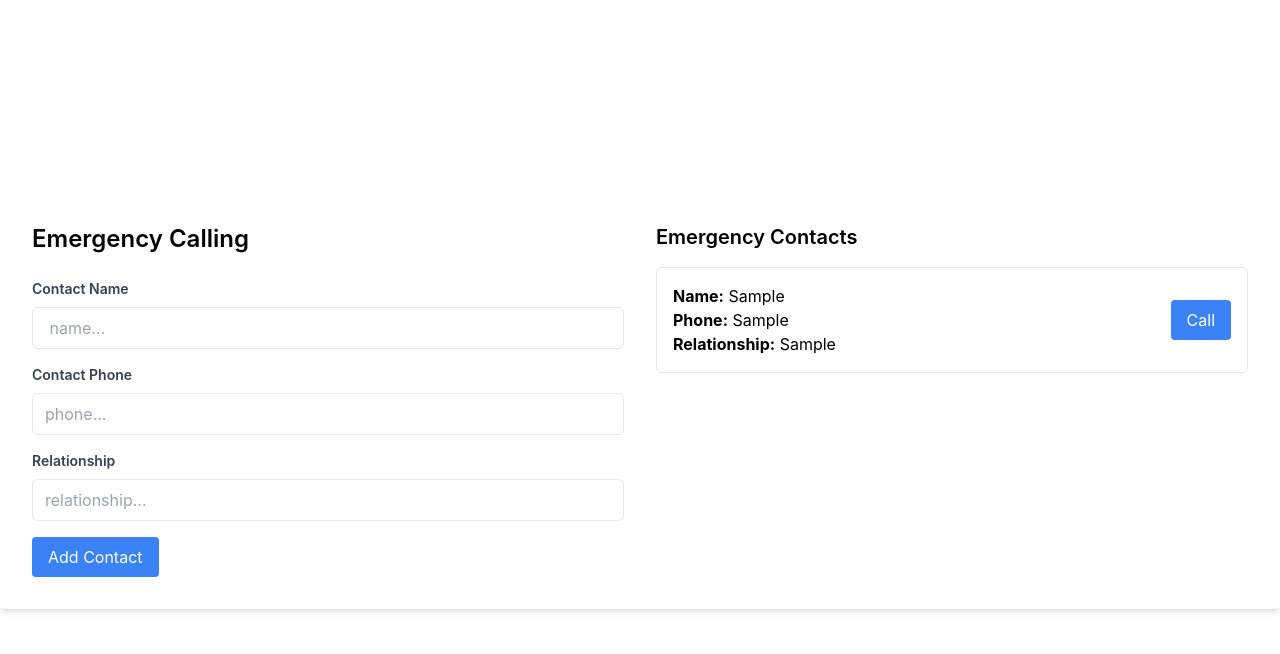
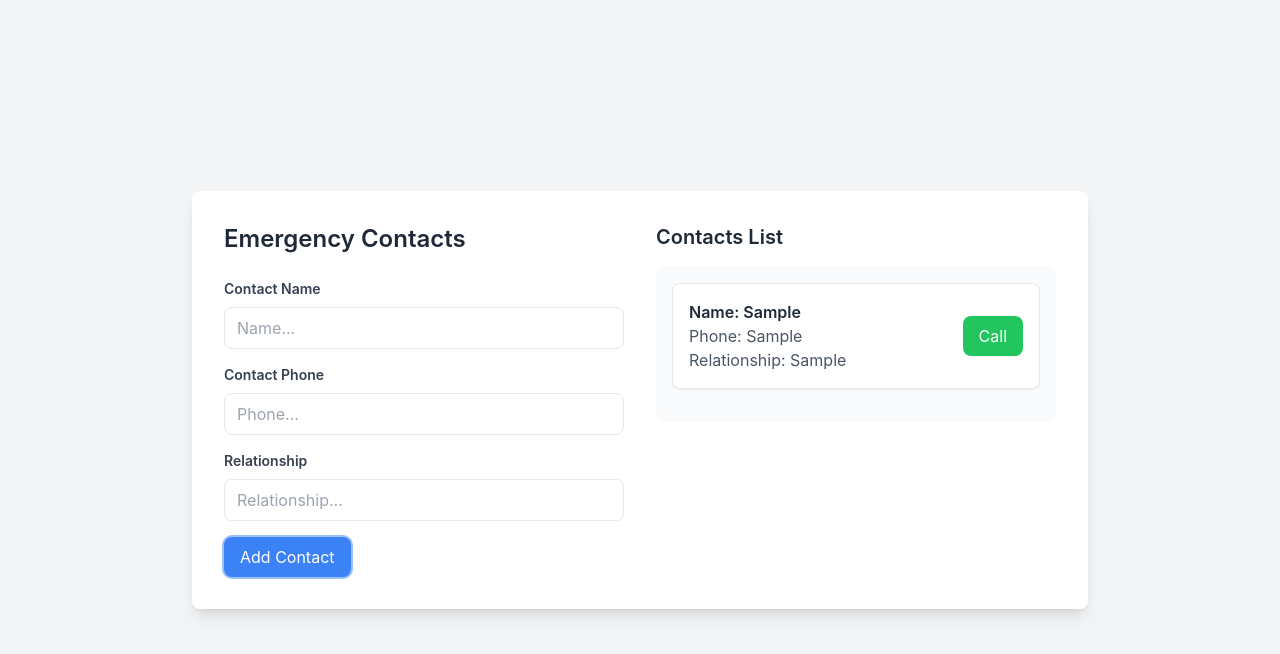
Before and after one commit to Hackdata2024/40-ee, a React (Create React App) app in the folder client/: page /emergency-calling in a window 1280 px wide. Both pictures are taken after typing "Sample", "Sample", "Sample" into the empty fields and a click on the button "Add Contact". Shown: the top 654 px of the page. Built offline with nearby package versions, Linux system fonts and the light colour scheme.

Commit message:
improved frontend for ec

```diff
--- a/client/src/components/EmergencyCalling/EmergencyCalling.js
+++ b/client/src/components/EmergencyCalling/EmergencyCalling.js
@@ -21,15 +21,17 @@ const EmergencyCalling = () => {
   };
 
   const handleCallContact = (phone) => {
-    // Implement your call functionality here
     console.log(`Calling ${phone}...`);
   };
 
   return (
-    <div className="min-h-screen flex items-center justify-center">
-      <div className="bg-white p-8 rounded shadow-md w-full flex">
-        <div className="w-1/2 mr-4">
-          <h2 className="text-2xl font-semibold mb-6">Emergency Calling</h2>
+    <div className="min-h-screen flex items-center justify-center bg-gray-100">
+      <div className="bg-white p-8 rounded-lg shadow-lg w-full max-w-4xl">
+        <div className="flex flex-wrap -mx-4">
+          <div className="w-full lg:w-1/2 px-4 mb-6 lg:mb-0">
+            <h2 className="text-2xl font-semibold mb-6 text-gray-800">
+              Emergency Contacts
+            </h2>
             <form>
               <div className="mb-4">
                 <label
@@ -43,8 +45,8 @@ const EmergencyCalling = () => {
                   name="name"
                   value={emergencyContact.name}
                   onChange={handleInputChange}
-                className="w-full border rounded-md py-2 px-3 focus:outline-none focus:ring focus:border-blue-300"
-                placeholder=" name..."
+                  className="w-full border rounded-lg py-2 px-3 focus:outline-none focus:ring-2 focus:ring-blue-500"
+                  placeholder="Name..."
                   required
                 />
               </div>
@@ -60,8 +62,8 @@ const EmergencyCalling = () => {
                   name="phone"
                   value={emergencyContact.phone}
                   onChange={handleInputChange}
-                className="w-full border rounded-md py-2 px-3 focus:outline-none focus:ring focus:border-blue-300"
-                placeholder="phone..."
+                  className="w-full border rounded-lg py-2 px-3 focus:outline-none focus:ring-2 focus:ring-blue-500"
+                  placeholder="Phone..."
                   required
                 />
               </div>
@@ -77,48 +79,54 @@ const EmergencyCalling = () => {
                   name="relationship"
                   value={emergencyContact.relationship}
                   onChange={handleInputChange}
-                className="w-full border rounded-md py-2 px-3 focus:outline-none focus:ring focus:border-blue-300"
-                placeholder="relationship..."
+                  className="w-full border rounded-lg py-2 px-3 focus:outline-none focus:ring-2 focus:ring-blue-500"
+                  placeholder="Relationship..."
                 />
               </div>
               <div className="flex items-center space-x-4">
                 <button
                   type="button"
                   onClick={handleAddContact}
-                className="bg-blue-500 text-white py-2 px-4 rounded focus:outline-none hover:bg-blue-600"
+                  className="bg-blue-500 text-white py-2 px-4 rounded-lg hover:bg-blue-600 focus:outline-none focus:ring-2 focus:ring-blue-500 focus:ring-opacity-50"
                 >
                   Add Contact
                 </button>
               </div>
             </form>
           </div>
-        <div className="w-1/2 ml-4">
-          <h3 className="text-xl font-semibold mb-4">Emergency Contacts</h3>
-          <div className="max-h-64 overflow-auto">
+          <div className="w-full lg:w-1/2 px-4">
+            <h3 className="text-xl font-semibold mb-4 text-gray-800">
+              Contacts List
+            </h3>
+            <div className="overflow-auto max-h-96 bg-gray-50 rounded-lg p-4">
               {emergencyContacts.map((contact, index) => (
                 <div
                   key={index}
-                className="mb-2 p-4 border rounded-md flex justify-between items-center"
+                  className="mb-4 p-4 bg-white border rounded-lg flex justify-between items-center shadow-sm"
                 >
                   <div>
-                  <p>
-                    <strong>Name:</strong> {contact.name}
+                    <p className="font-semibold text-gray-800">
+                      Name: {contact.name}
                     </p>
-                  <p>
-                    <strong>Phone:</strong> {contact.phone}
-                  </p>
-                  <p>
-                    <strong>Relationship:</strong> {contact.relationship}
+                    <p className="text-gray-600">Phone: {contact.phone}</p>
+                    <p className="text-gray-600">
+                      Relationship: {contact.relationship}
                     </p>
                   </div>
                   <button
                     onClick={() => handleCallContact(contact.phone)}
-                  className="bg-blue-500 text-white py-2 px-4 rounded focus:outline-none hover:bg-blue-600"
+                    className="bg-green-500 hover:bg-green-600 text-white py-2 px-4 rounded-lg focus:outline-none focus:ring-2 focus:ring-green-500 focus:ring-opacity-50"
                   >
                     Call
                   </button>
                 </div>
               ))}
+              {emergencyContacts.length === 0 && (
+                <p className="text-center text-gray-500">
+                  No contacts added yet.
+                </p>
+              )}
+            </div>
           </div>
         </div>
       </div>
```
Lines whose indentation alone changed are shown as unchanged.
